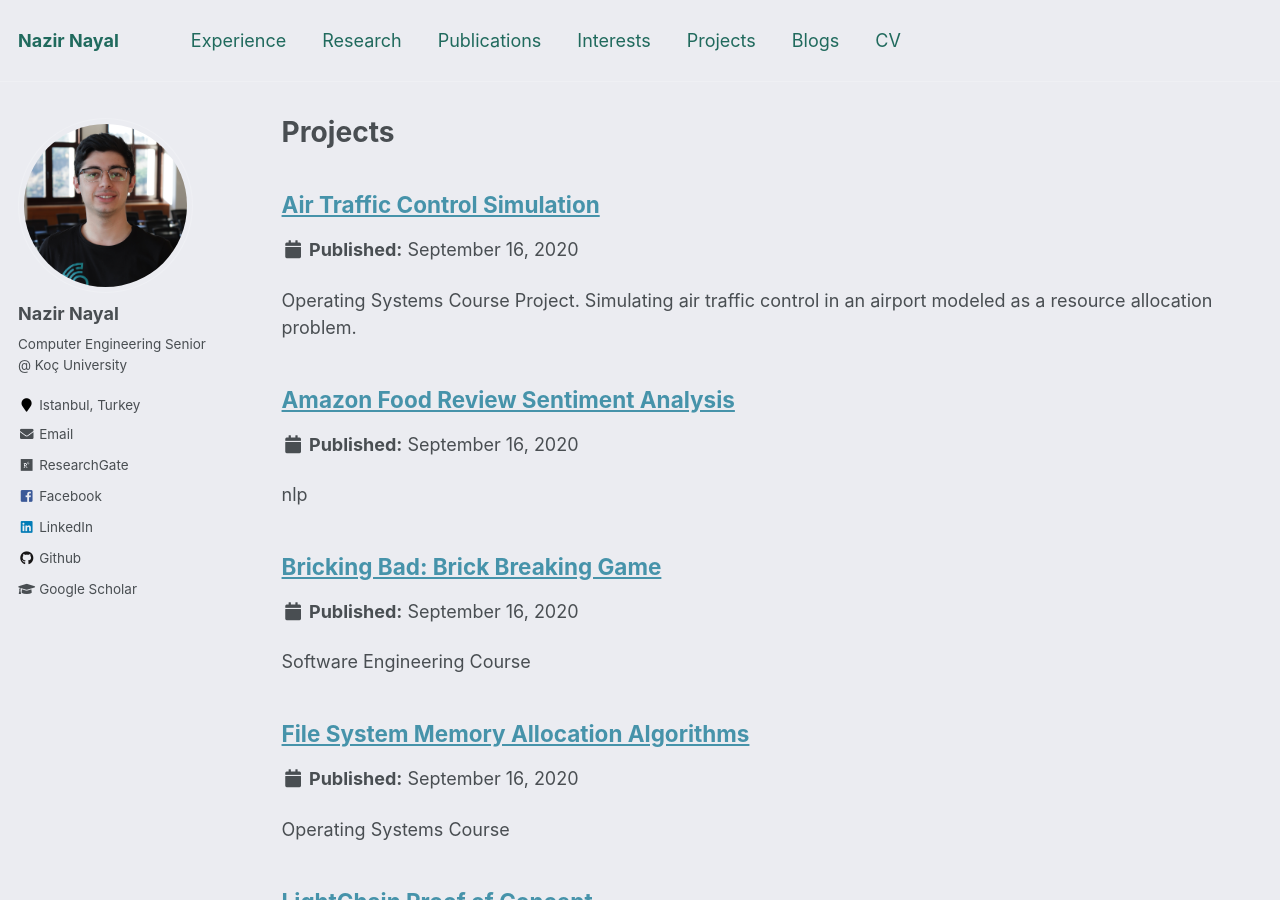
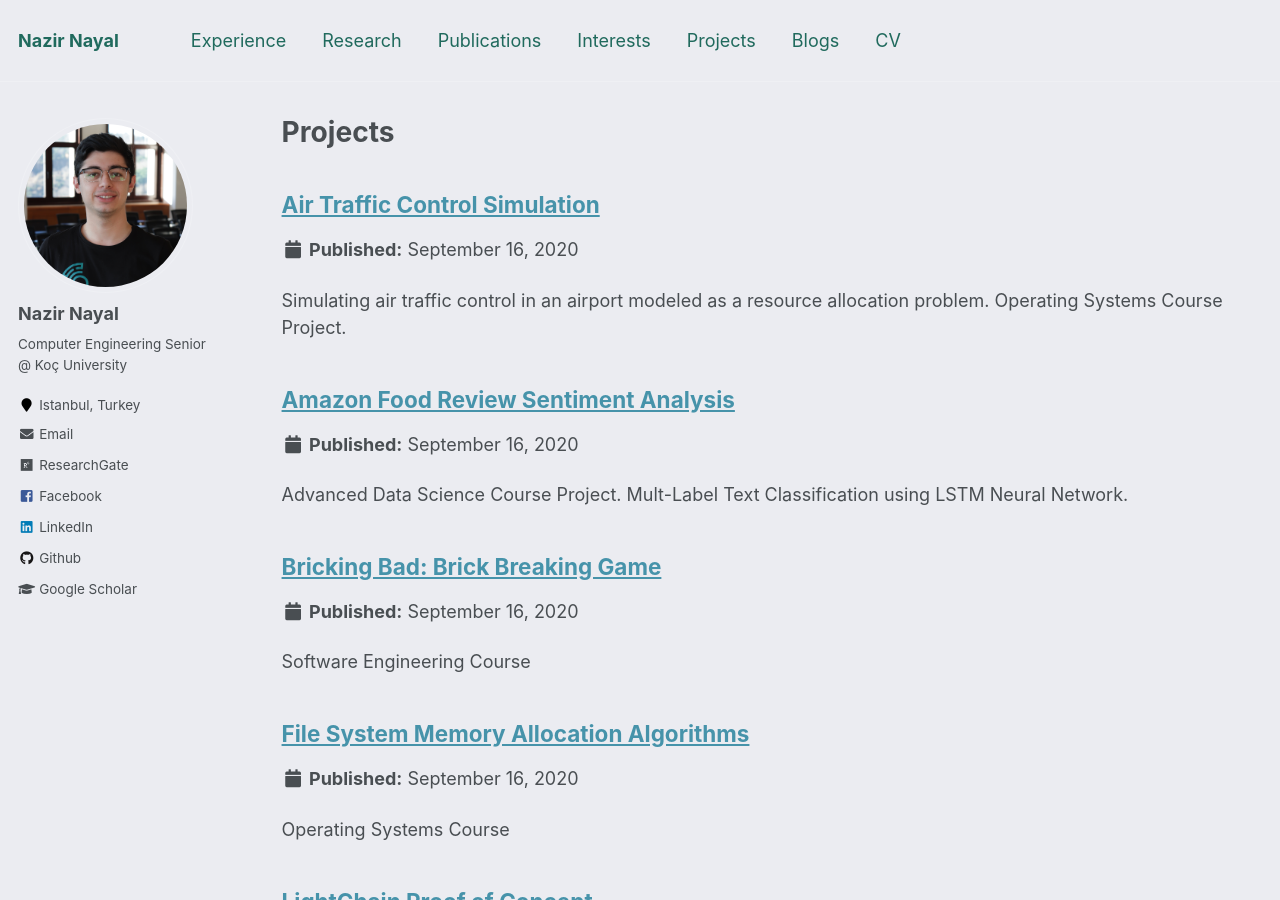
Before and after one commit to NazirNayal8/nazirnayal.github.io, a Jekyll site: the page built from _pages/projects.md, in a window 1280 px wide and 900 px high. Built offline with Jekyll 4.4.1, drawn with Linux system fonts in a browser that asks for light colours.

Commit message:
modify air traffic project

```diff
--- a/_projects/amazon_review_sentiment.md
+++ b/_projects/amazon_review_sentiment.md
@@ -1,6 +1,6 @@
 ---
 title: "Amazon Food Review Sentiment Analysis"
-excerpt: "nlp"
+excerpt: "Advanced Data Science Course Project. Mult-Label Text Classification using LSTM Neural Network."
 collection: projects
 permalink: /projects/amazon_review_sentiment
 ---
```
Also changed, not shown: _projects/air_traffic_control.md (+1 -1 lines).
